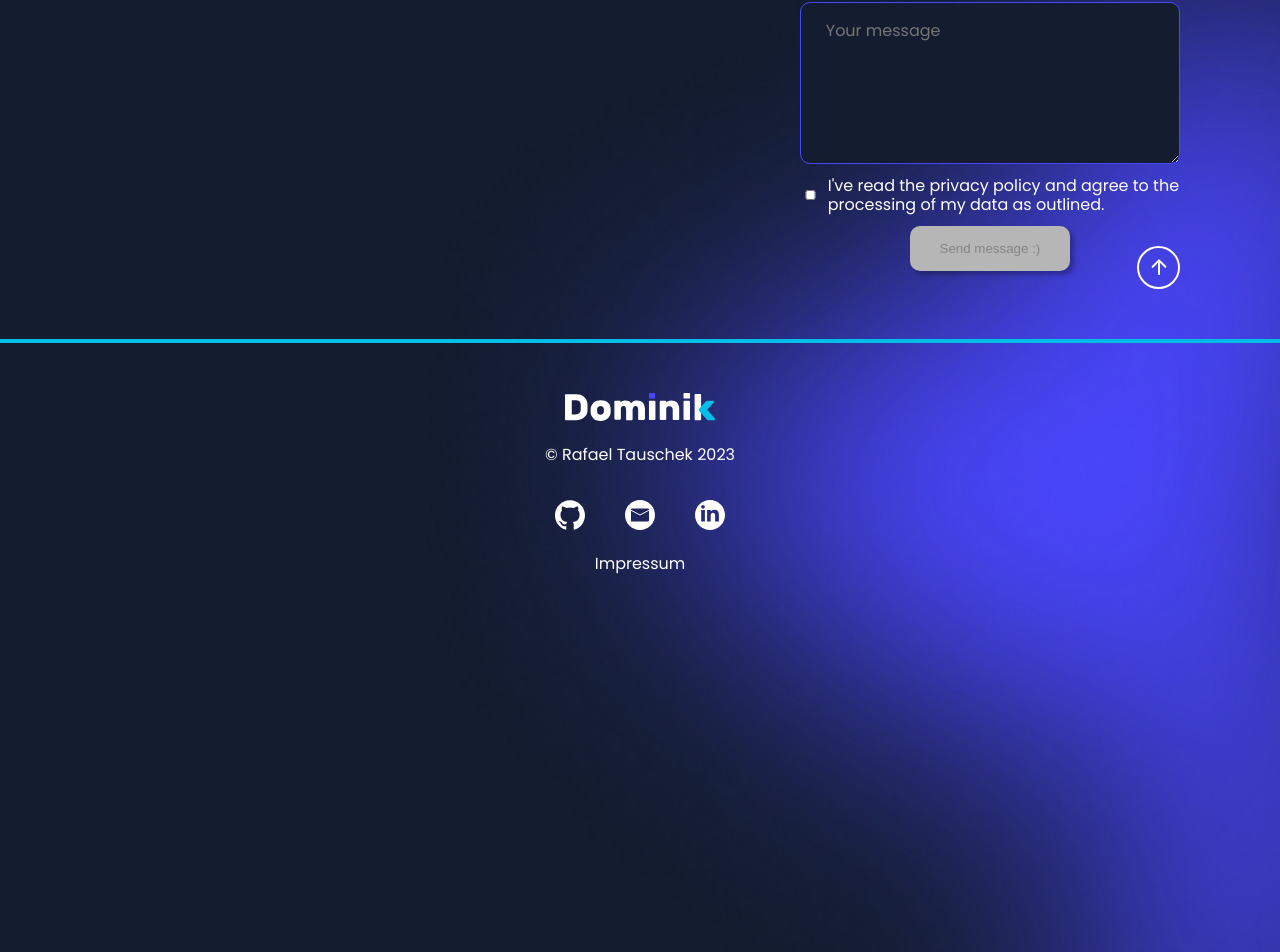
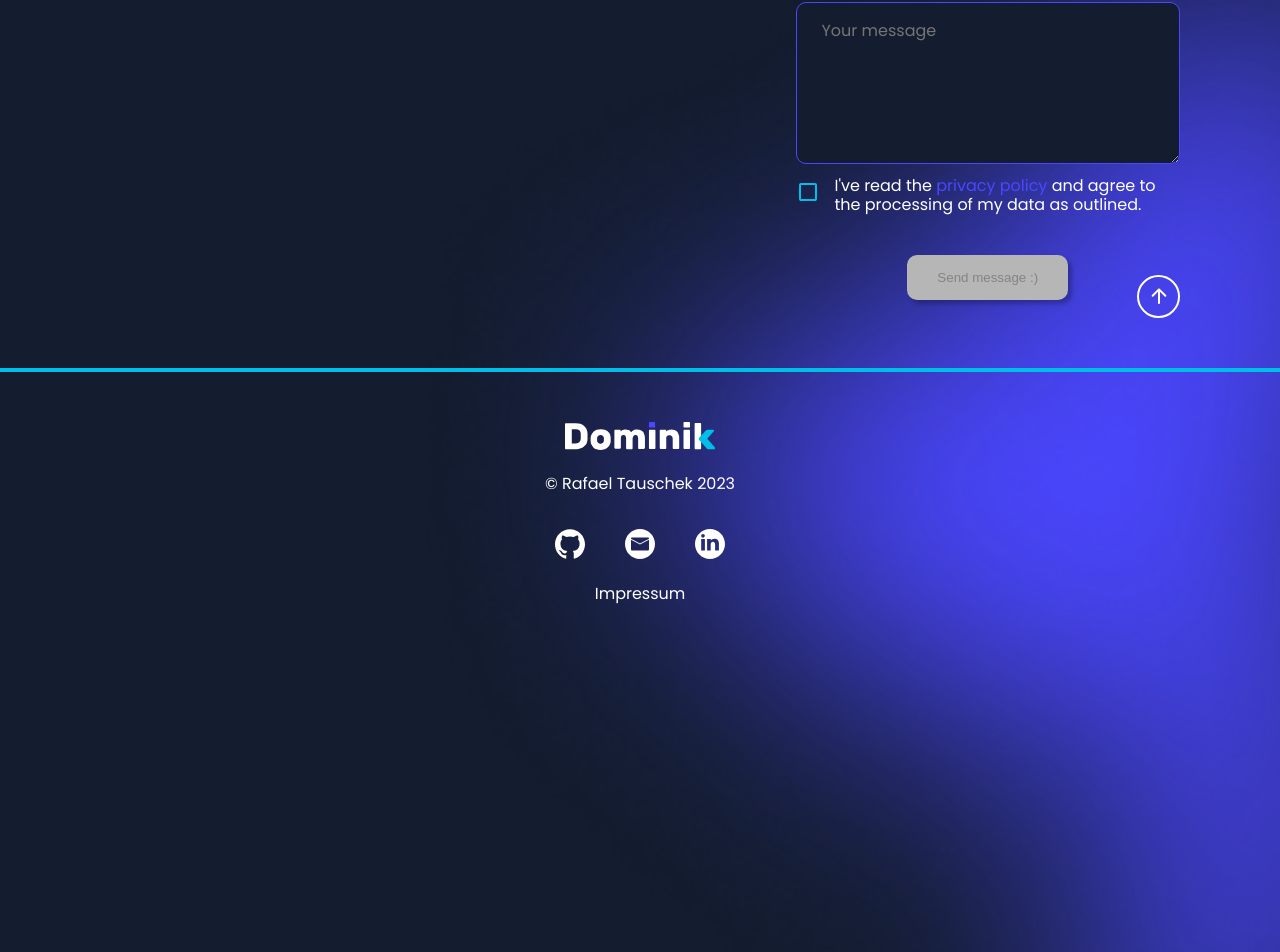
Before and after one commit to RafaelTauschek/rafaeltauschek.de, an Angular app: page / in a window 1280 px wide. Shown: the part 5424-6376 px from the top of the page. Built offline with nearby package versions, Linux system fonts and the light colour scheme.

Commit message:
added custom checkbox for contact-form

```diff
--- a/src/app/contact-form/contact-form.component.html
+++ b/src/app/contact-form/contact-form.component.html
@@ -1,7 +1,7 @@
 <form (submit)="sendMail()" ngNativeValidate #myForm="ngForm">
     <div class="user-inputs">
         <label>
-            <input placeholder="Your name" required type="text" name="name" [(ngModel)]="user.name" #nameField="ngModel"
+            <input minlength="4" placeholder="Your name" required type="text" name="name" [(ngModel)]="user.name" #nameField="ngModel"
                 [ngClass]="{
                     'error-border': nameField.invalid && (nameField.dirty || nameField.touched),
                     'correct-border': nameField.valid && (nameField.dirty || nameField.touched)
@@ -34,7 +34,7 @@
             </div>
         </label>
         <label>
-            <textarea placeholder="Your message" required name="message" [(ngModel)]="user.message"
+            <textarea minlength="10" placeholder="Your message" required name="message" [(ngModel)]="user.message"
                 #messageField="ngModel" [(ngModel)]="user.message" #emailField="ngModel" [ngClass]="{
                     'error-border': messageField.invalid && (messageField.dirty || messageField.touched),
                     'correct-border': messageField.valid && (messageField.dirty || messageField.touched)
@@ -51,14 +51,22 @@
         </label>
     </div>
 
-    <div class="checkbox">
-        <input required type="checkbox" name="privacyPolicy" [(ngModel)]="user.privacyPolicy"
-            #privacyPolicyField="ngModel">
-        <div class="error-message"
-            *ngIf="privacyPolicyField.invalid && (privacyPolicyField.dirty || privacyPolicyField.touched)">
-            <div *ngIf="privacyPolicyField.errors">Please accept the privacy policy.</div>
+    <div class="checkbox-input">
+        <div class="checkbox">
+            <label class="custom-checkbox">
+                <input required type="checkbox" name="privacyPolicy" [(ngModel)]="user.privacyPolicy"
+                #privacyPolicyField="ngModel">
+                <div class="custom-checkbox-image">
+                    <img *ngIf="user.privacyPolicy" src="./assets/img/icons/checkbox-checked.svg" alt="Checked">
+                    <img *ngIf="!user.privacyPolicy" src="./assets/img/icons/checkbox-unchecked.svg" alt="Unchecked">
+                </div>
+            </label>
+            <span>I've read the <a>privacy policy</a> and agree to the processing of my data as outlined.</span>
         </div>
-        I've read the privacy policy and agree to the processing of my data as outlined.
+        <div class="error-message-privacy"
+            [ngClass]="{ 'error-message-active': privacyPolicyField.invalid && (privacyPolicyField.dirty || privacyPolicyField.touched) }">
+            Please accept the privacy policy.
+        </div>
     </div>
 
     <div class="btn-container">
--- a/src/app/contact-form/contact-form.component.scss
+++ b/src/app/contact-form/contact-form.component.scss
@@ -86,6 +86,7 @@ textarea {
         border: none;
         background-color: #B6B6B6;
         padding: 15px 30px;
+        cursor: pointer;
     }
 }
 
@@ -114,6 +115,20 @@ textarea {
     margin-top: 10px;
 }
 
+.error-message-privacy {
+    color: transparent;
+    font-size: 14px;
+    margin-top: 10px;
+}
+
+.error-message-active {
+    color: #E61C40;
+    font-size: 14px;
+    margin-top: 10px;
+}
+
+
+
 .checkbox {
     display: flex;
     align-items: center;
@@ -121,6 +136,9 @@ textarea {
 
     input {
         accent-color: #00BEE8;
+        height: 24px;
+        width: 24px;
+        opacity: 0;
     }
 }
 
@@ -134,9 +152,21 @@ label {
 
 
 .error-border {
-   border: 1px solid #E61C40;
+    border: 1px solid #E61C40;
 }
 
 .correct-border {
     border: 1px solid #70E61C;
 }
+
+.checkbox a {
+    color: #4B47FF;
+    cursor: pointer;
+}
+
+.custom-checkbox-image {
+    position: absolute;
+    top: 0;
+    height: 24px;
+    width: 24px;
+}
```
Also changed, not shown: src/assets/img/icons/checkbox-checked.svg (added), src/assets/img/icons/checkbox-unchecked.svg (added).
